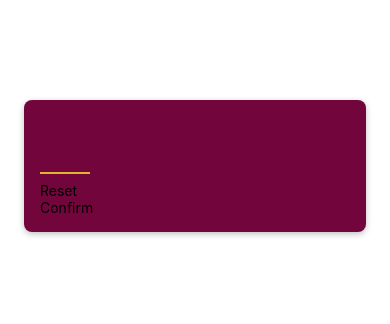
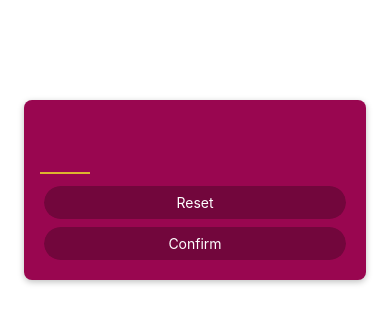
Before and after one commit to kevinxcode/React-Native-Guess-Game, a React Native app: screen / in a window 390 px wide. Shown: the top 324 px of the page. Built offline with nearby package versions, Linux system fonts and the light colour scheme.

Commit message:
button styles

```diff
--- a/components/PrimaryButton.js
+++ b/components/PrimaryButton.js
@@ -1,10 +1,41 @@
-import { View, Text } from "react-native";
+import { View, Text,Pressable, StyleSheet } from "react-native";
+
+function presHandler(){
+    // console.log('Pressed!!');
+}
 
 function PrimaryButton({children}){
-    return (<View>
-        <Text>{children}</Text>
+    return (
+
+    <View style={styles.buttonOuterContainer}>
+        <Pressable style={({pressed}) => pressed ? [styles.buttonInnerContainer, styles.pressed] : styles.buttonInnerContainer} onPress={presHandler} android_ripple={{color: '#990650'}}>
+        <Text style={styles.buttonText}>{children}</Text>
+        </Pressable>
     </View>
+
     );
 }
 
 export default PrimaryButton;
+
+const styles = StyleSheet.create({
+    buttonOuterContainer:{
+        borderRadius: 28,
+        margin: 4,
+        overflow: 'hidden',
+    },
+    buttonInnerContainer:{
+        backgroundColor: '#72063C',
+        borderRadius: 28,
+        paddingVertical: 8,
+        paddingHorizontal: 16,
+        elevation: 2,
+    },
+    buttonText: {
+        color: 'white',
+        textAlign: 'center'
+    },
+    pressed:{
+        opacity: 0.75
+    }
+});
--- a/screens/StartGameScreen.js
+++ b/screens/StartGameScreen.js
@@ -21,7 +21,7 @@
         marginTop: 100,
         marginHorizontal: 24,
         padding: 16,
-        backgroundColor: '#72063C',
+        backgroundColor: '#990650',
         borderRadius: 8,
         elevation: 4,
         shadowColor: 'black',
```
